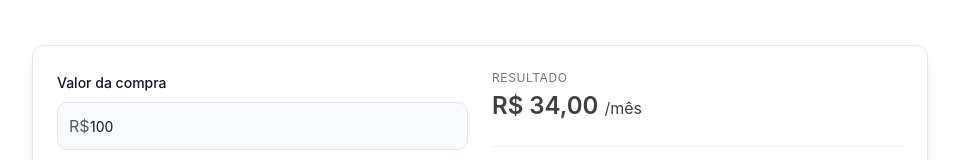
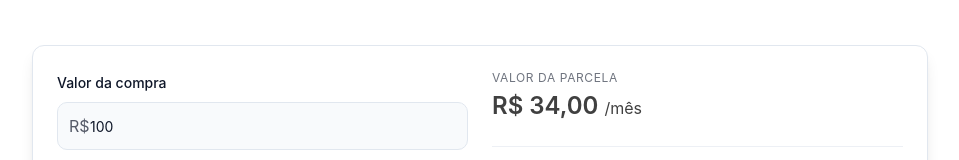
Before and after one commit to brunogrillcoelho/tabela-price, a React (Vite) app: page / in a window 1280 px wide. Both pictures are taken after a click on the button "Calcular". Shown: the part 128-288 px from the top of the page, without its empty margins (160-1119 px from the left). Built offline with nearby package versions, Linux system fonts and the light colour scheme.

Commit message:
Visual edit in Lovable
Edited UI in Lovable

```diff
--- a/src/components/CalculatorResults.tsx
+++ b/src/components/CalculatorResults.tsx
@@ -1,11 +1,9 @@
-
 import React, { useState } from 'react';
 import { motion, AnimatePresence } from 'framer-motion';
 import { Separator } from "@/components/ui/separator";
 import { Button } from "@/components/ui/button";
 import { ScrollArea } from "@/components/ui/scroll-area";
 import { ChevronDown, ChevronUp } from "lucide-react";
-
 interface CalculatorResultsProps {
   isCalculated: boolean;
   purchaseAmount: number;
@@ -21,7 +19,6 @@ interface CalculatorResultsProps {
     remainingBalance: number;
   }>;
 }
-
 const CalculatorResults: React.FC<CalculatorResultsProps> = ({
   isCalculated,
   purchaseAmount,
@@ -37,7 +34,6 @@ const CalculatorResults: React.FC<CalculatorResultsProps> = ({
   const toggleSchedule = () => {
     setShowSchedule(!showSchedule);
   };
-
   if (!isCalculated) {
     return <div className="flex items-center justify-center h-full min-h-[300px]">
         <div className="text-center space-y-4">
@@ -45,7 +41,6 @@ const CalculatorResults: React.FC<CalculatorResultsProps> = ({
         </div>
       </div>;
   }
-
   return <AnimatePresence>
       <motion.div key="results" initial={{
       opacity: 0
@@ -56,9 +51,7 @@ const CalculatorResults: React.FC<CalculatorResultsProps> = ({
       delay: 0.1
     }} className="space-y-6">
         <div>
-          <div className="text-xs uppercase tracking-wider text-calculator-foreground/60 mb-1">
-            Resultado
-          </div>
+          <div className="text-xs uppercase tracking-wider text-calculator-foreground/60 mb-1">VALOR DA PARCELA</div>
           <motion.div initial={{
           scale: 0.9
         }} animate={{
@@ -149,5 +142,4 @@ const CalculatorResults: React.FC<CalculatorResultsProps> = ({
       </motion.div>
     </AnimatePresence>;
 };
-
 export default CalculatorResults;
```
